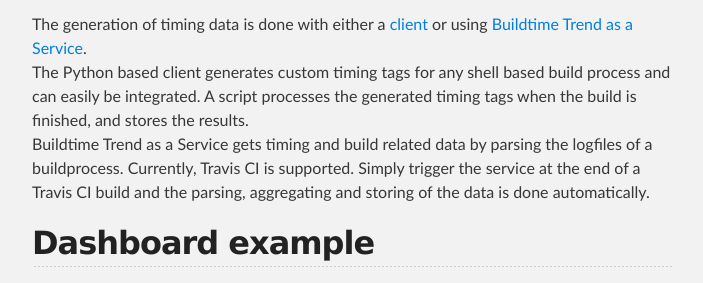
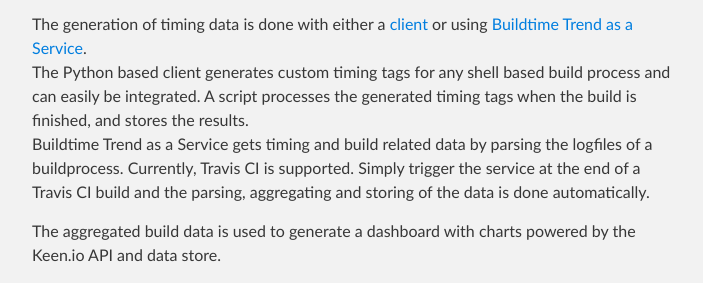
Before and after one commit to buildtimetrend/buildtimetrend.github.io, a plain HTML site: page index.html in a window 1280 px wide. Shown: the part 698-981 px from the top of the page, without its empty margins (288-991 px from the left). Drawn offline with Linux system fonts and the light colour scheme.

Commit message:
mention dashboard

```diff
--- a/index.html
+++ b/index.html
@@ -38,7 +38,7 @@
 <p>The generation of timing data is done with either a <a href="/python-client">client</a> or using <a href="/service">Buildtime Trend as a Service</a>.<br />
 The Python based client generates custom timing tags for any shell based build process and can easily be integrated. A script processes the generated timing tags when the build is finished, and stores the results.<br />
 Buildtime Trend as a Service gets timing and build related data by parsing the logfiles of a buildprocess. Currently, Travis CI is supported. Simply trigger the service at the end of a Travis CI build and the parsing, aggregating and storing of the data is done automatically.</p>
-
+<p>The aggregated build data is used to generate a dashboard with charts powered by the Keen.io API and data store.
   </p>
 
 <h2>
```
